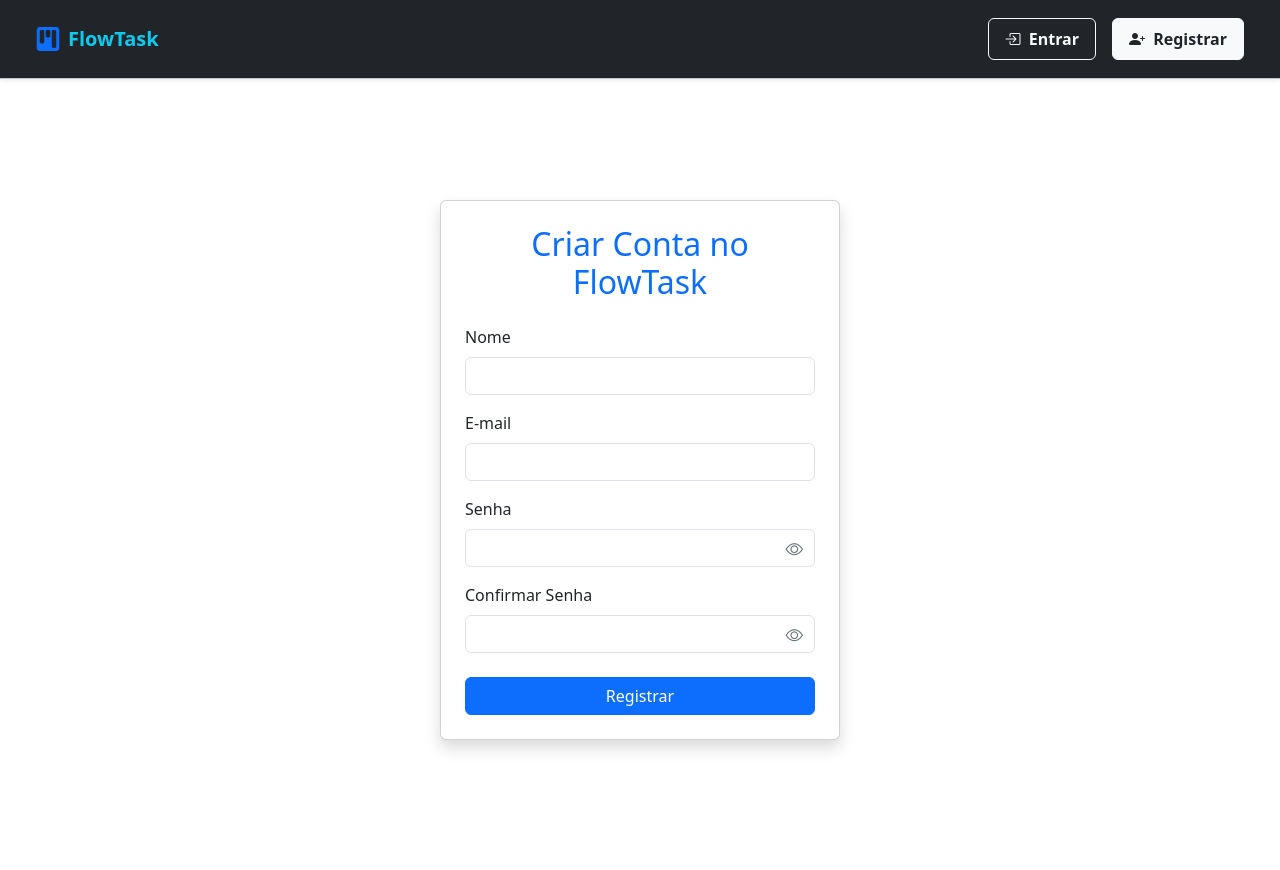
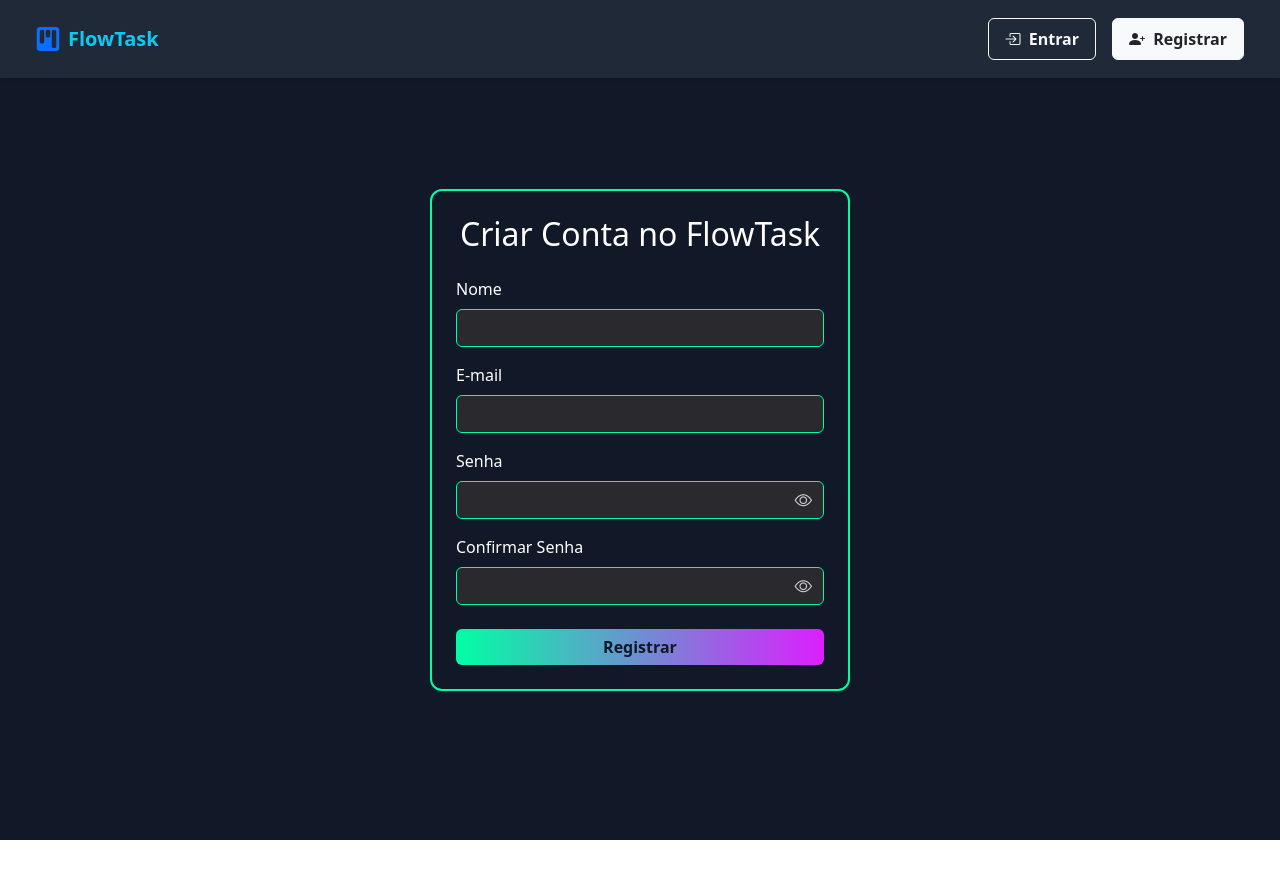
Before and after one commit to gabrielprogramadorweb/teste-merchion, a Vue app in the folder sistema/frontend/: page /register in a window 1280 px wide. After the commit the page ends 840 px from the top, so only its background shows below. Built offline with nearby package versions, Linux system fonts and the light colour scheme; no server answers.

Commit message:
Alterando tema do sistema, ajustando frontend de Login, Register, App e Nav

```diff
--- a/sistema/frontend/src/App.vue
+++ b/sistema/frontend/src/App.vue
@@ -1,7 +1,7 @@
 <template>
-    <div>
+    <div style="background-color:#111827">
         <NavBar class="fixed"/>
-        <router-view style="margin-top:70px;"/>
+        <router-view/>
     </div>
 </template>
 
--- a/sistema/frontend/src/components/NavBar/NavBarView.vue
+++ b/sistema/frontend/src/components/NavBar/NavBarView.vue
@@ -1,5 +1,5 @@
 <template>
-    <nav class="navbar navbar-expand-lg bg-dark px-4 py-3 shadow-sm border-bottom border-secondary-subtle fixed-top">
+    <nav class="navbar navbar-expand-lg px-4 py-3 shadow-sm  fixed-top" style="background-color:#1F2937">
     <div class="container-fluid d-flex align-items-center justify-between">
             <router-link class="navbar-brand d-flex align-items-center text-info fw-bold fs-5" to="/"><i class="bi bi-kanban-fill fs-4 me-2 text-primary"></i> FlowTask</router-link>
 
@@ -14,7 +14,7 @@
 
                     <div class="dropdown">
                         <button class="btn btn-dark border-0 d-flex align-items-center gap-2 fw-semibold" type="button" id="userDropdown" data-bs-toggle="dropdown" aria-expanded="false">
-                            <img :src="userAvatar || 'https://i.pravatar.cc/32'" class="rounded-circle border border-light-subtle" width="32" height="32" alt="Avatar" />
+                            <img   :src="userAvatar || '/imagens/icon-user.png'" class="rounded-circle border border-light-subtle" width="32" height="32" alt="Avatar" />
                             <span class="text-light">{{ userName }}</span>
                             <i class="bi bi-caret-down-fill text-light small"></i>
                         </button>
--- a/sistema/frontend/src/pages/Auth/Login/LoginView.vue
+++ b/sistema/frontend/src/pages/Auth/Login/LoginView.vue
@@ -1,25 +1,32 @@
 <template>
-    <div class="container d-flex justify-content-center align-items-center vh-100">
-        <div class="card shadow p-4" style="max-width: 400px; width: 100%;">
-            <h2 class="text-center text-primary mb-4">Entrar no FlowTask</h2>
+    <div class="container d-flex justify-content-center align-items-center vh-100" style="background-color:#111827;">
+        <div class="p-4 w-100" style="max-width:420px;border-radius:12px;background-color:#111827;border:2px solid #00ffa3; position:relative;">
+            <div style="position:absolute;top:-2px;left:-2px;right:-2px;bottom:-2px;z-index:-1;border-radius:12px;background:linear-gradient(90deg,#00ffa3,#dc1fff);"></div>
+            <h2 class="text-center mb-4" style="color:#ffffff;">Entrar no FlowTask</h2>
 
             <form @submit.prevent="login">
                 <div class="mb-3">
-                    <label for="email" class="form-label">E-mail</label>
-                    <input v-model="email" type="email" class="form-control" id="email" required />
+                    <label for="email" class="form-label text-white">E-mail</label>
+                    <input v-model="email" type="email" class="form-control" id="email" required style="background-color:#2a2a2e;border:1px solid #00ffa3;color:#fff;" />
                 </div>
 
-                <div class="mb-3 position-relative">
-                    <label for="password" class="form-label">Senha</label>
-                    <input :type="showPassword ? 'text' : 'password'" v-model="password" class="form-control pe-4" id="password" required />
-                    <span class="position-absolute" style="top: 38px; right: 12px; cursor: pointer; z-index: 10;" @click="showPassword = !showPassword">
-                      <i :class="showPassword ? 'bi bi-eye-slash' : 'bi bi-eye'" style="font-size: 1.1rem; color: #6c757d;"></i>
-                     </span>
+                <div class="mb-4 position-relative">
+                    <label for="password" class="form-label text-white">Senha</label>
+                    <input :type="showPassword ? 'text' : 'password'" v-model="password" class="form-control pe-4" id="password" required style="background-color:#2a2a2e;border:1px solid #00ffa3;color:#fff;" />
+                    <span class="position-absolute" style="top: 38px; right: 12px; cursor: pointer;" @click="showPassword = !showPassword">
+                        <i :class="showPassword ? 'bi bi-eye-slash' : 'bi bi-eye'" style="font-size: 1.1rem; color: #ccc;"></i>
+                    </span>
                 </div>
 
-                <div class="d-flex justify-content-between mt-4">
-                    <router-link to="/register" class="btn btn-outline-primary">Criar Conta</router-link>
-                    <button type="submit" class="btn btn-primary">Entrar</button>
+                <div class="d-flex justify-content-between">
+                    <router-link to="/register" class="btn btn-outline-light" style="border-color:#00ffa3;color:#00ffa3;transition: all 0.3s ease;"
+                        onmouseover="this.style.background='linear-gradient(90deg,#00ffa3,#dc1fff)'; this.style.color='#111827'; this.style.fontWeight='bold'; this.style.border='none';"
+                        onmouseout="this.style.background='transparent'; this.style.color='#00ffa3'; this.style.fontWeight='normal'; this.style.border='1px solid #00ffa3';" >
+                        Criar Conta
+                    </router-link>
+                    <button type="submit" class="btn" style="background:linear-gradient(90deg,#00ffa3,#dc1fff);border:none;color:#111827;font-weight:bold;">
+                        Entrar
+                    </button>
                 </div>
             </form>
         </div>
@@ -28,5 +35,6 @@
 
 <script lang="ts" setup>
 import { useLogin } from './useLogin'
+
 const { email, password, showPassword, login } = useLogin()
 </script>
--- a/sistema/frontend/src/pages/Auth/Register/RegisterView.vue
+++ b/sistema/frontend/src/pages/Auth/Register/RegisterView.vue
@@ -1,35 +1,32 @@
 <template>
-    <div class="container d-flex justify-content-center align-items-center vh-100">
-        <div class="card shadow p-4" style="max-width: 400px; width: 100%;">
-            <h2 class="text-center text-primary mb-4">Criar Conta no FlowTask</h2>
-
+    <div class="container d-flex justify-content-center align-items-center vh-100" style="background-color:#111827; margin-top:40px;">
+        <div class="p-4 w-100" style="max-width:420px;border-radius:12px;background-color:#111827;border:2px solid #00ffa3;background-clip:padding-box;position:relative;">
+            <div style="position:absolute;top:-2px;left:-2px;right:-2px;bottom:-2px;z-index:-1;border-radius:12px;background:linear-gradient(90deg,#00ffa3,#dc1fff);"></div>
+            <h2 class="text-center mb-4" style="color:#ffffff;">Criar Conta no FlowTask</h2>
             <form @submit.prevent="register">
                 <div class="mb-3">
-                    <label for="name" class="form-label">Nome</label>
-                    <input v-model="name" type="text" class="form-control" id="name" required />
+                    <label for="name" class="form-label text-white">Nome</label>
+                    <input v-model="name" type="text" class="form-control" id="name" required style="background-color:#2a2a2e;border:1px solid #00ffa3;color:#fff;" />
                 </div>
-
                 <div class="mb-3">
-                    <label for="email" class="form-label">E-mail</label>
-                    <input v-model="email" type="email" class="form-control" id="email" required />
+                    <label for="email" class="form-label text-white">E-mail</label>
+                    <input v-model="email" type="email" class="form-control" id="email" required style="background-color:#2a2a2e;border:1px solid #00ffa3;color:#fff;" />
                 </div>
-
                 <div class="mb-3 position-relative">
-                    <label for="password" class="form-label">Senha</label>
-                    <input :type="showPassword ? 'text' : 'password'" v-model="password" class="form-control pe-4" id="password" required />
-                    <span class="position-absolute"style="top: 38px; right: 12px; cursor: pointer; z-index: 10;" @click="togglePassword">
-                        <i :class="showPassword ? 'bi bi-eye-slash' : 'bi bi-eye'" style="font-size: 1.1rem; color: #6c757d;"></i>
-                      </span>
+                    <label for="password" class="form-label text-white">Senha</label>
+                    <input :type="showPassword ? 'text' : 'password'" v-model="password" class="form-control pe-4" id="password" required style="background-color:#2a2a2e;border:1px solid #00ffa3;color:#fff;" />
+                    <span class="position-absolute" style="top:38px;right:12px;cursor:pointer;" @click="togglePassword">
+                        <i :class="showPassword ? 'bi bi-eye-slash' : 'bi bi-eye'" style="font-size:1.1rem;color:#ccc;"></i>
+                    </span>
                 </div>
-
                 <div class="mb-4 position-relative">
-                    <label for="password_confirmation" class="form-label">Confirmar Senha</label>
-                    <input :type="showPasswordConfirm ? 'text' : 'password'" v-model="password_confirmation" class="form-control pe-4" id="password_confirmation" required/>
-                    <span class="position-absolute" style="top: 38px; right: 12px; cursor: pointer; z-index: 10;" @click="togglePasswordConfirm">
-                        <i :class="showPasswordConfirm ? 'bi bi-eye-slash' : 'bi bi-eye'" style="font-size: 1.1rem; color: #6c757d;"></i>
-                      </span>
+                    <label for="password_confirmation" class="form-label text-white">Confirmar Senha</label>
+                    <input :type="showPasswordConfirm ? 'text' : 'password'" v-model="password_confirmation" class="form-control pe-4" id="password_confirmation" required style="background-color:#2a2a2e;border:1px solid #00ffa3;color:#fff;" />
+                    <span class="position-absolute" style="top:38px;right:12px;cursor:pointer;" @click="togglePasswordConfirm">
+                        <i :class="showPasswordConfirm ? 'bi bi-eye-slash' : 'bi bi-eye'" style="font-size:1.1rem;color:#ccc;"></i>
+                    </span>
                 </div>
-                <button type="submit" class="btn btn-primary w-100">Registrar</button>
+                <button type="submit" class="btn w-100" style="background:linear-gradient(90deg,#00ffa3,#dc1fff);border:none;color:#111827;font-weight:bold;">Registrar</button>
             </form>
         </div>
     </div>
@@ -39,9 +36,14 @@
 import { useRegister } from './useRegister'
 
 const {
-    name, email, password, password_confirmation,
-    showPassword, showPasswordConfirm,
-    togglePassword, togglePasswordConfirm,
+    name,
+    email,
+    password,
+    password_confirmation,
+    showPassword,
+    showPasswordConfirm,
+    togglePassword,
+    togglePasswordConfirm,
     register
 } = useRegister()
 </script>
```
